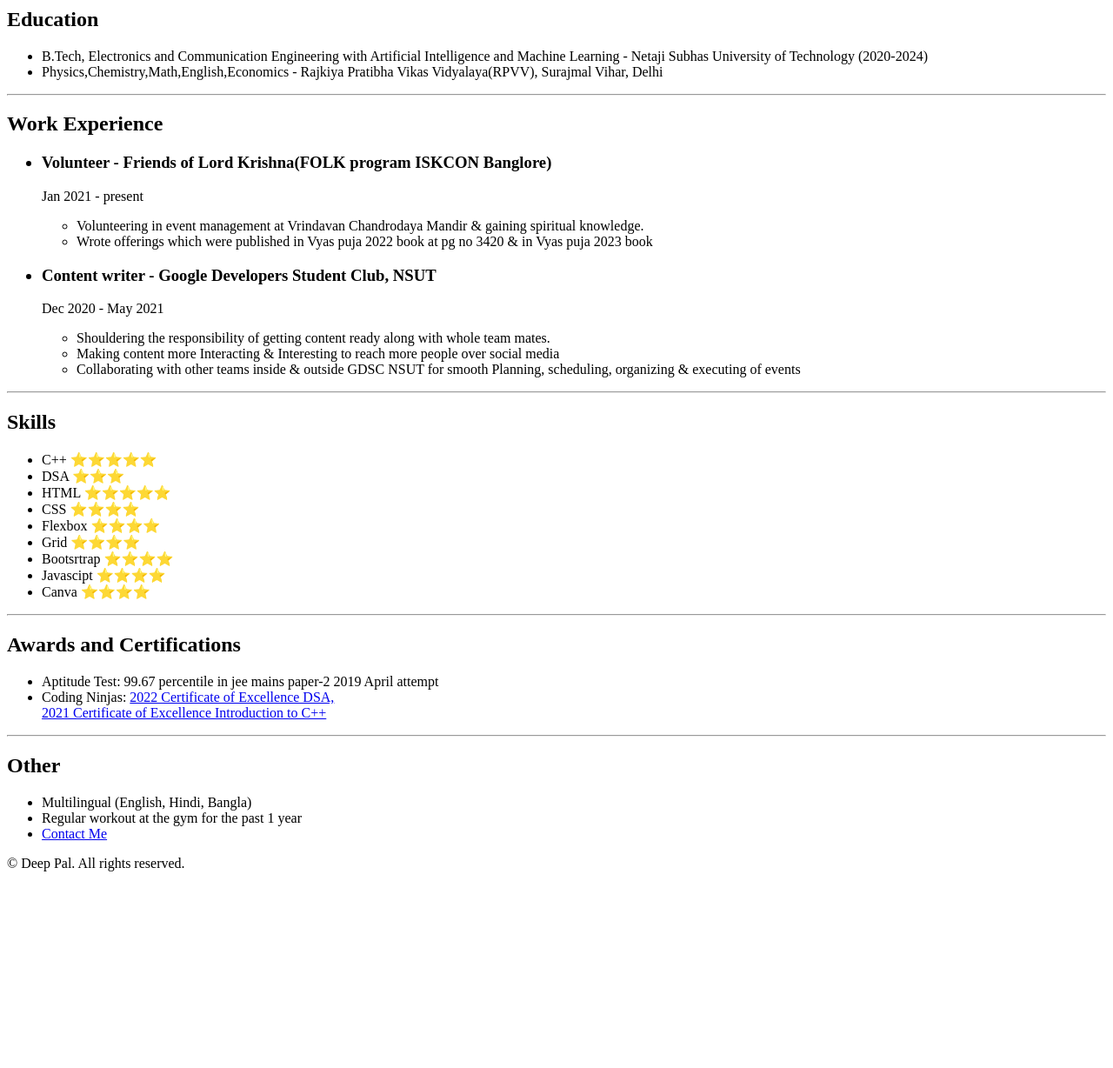
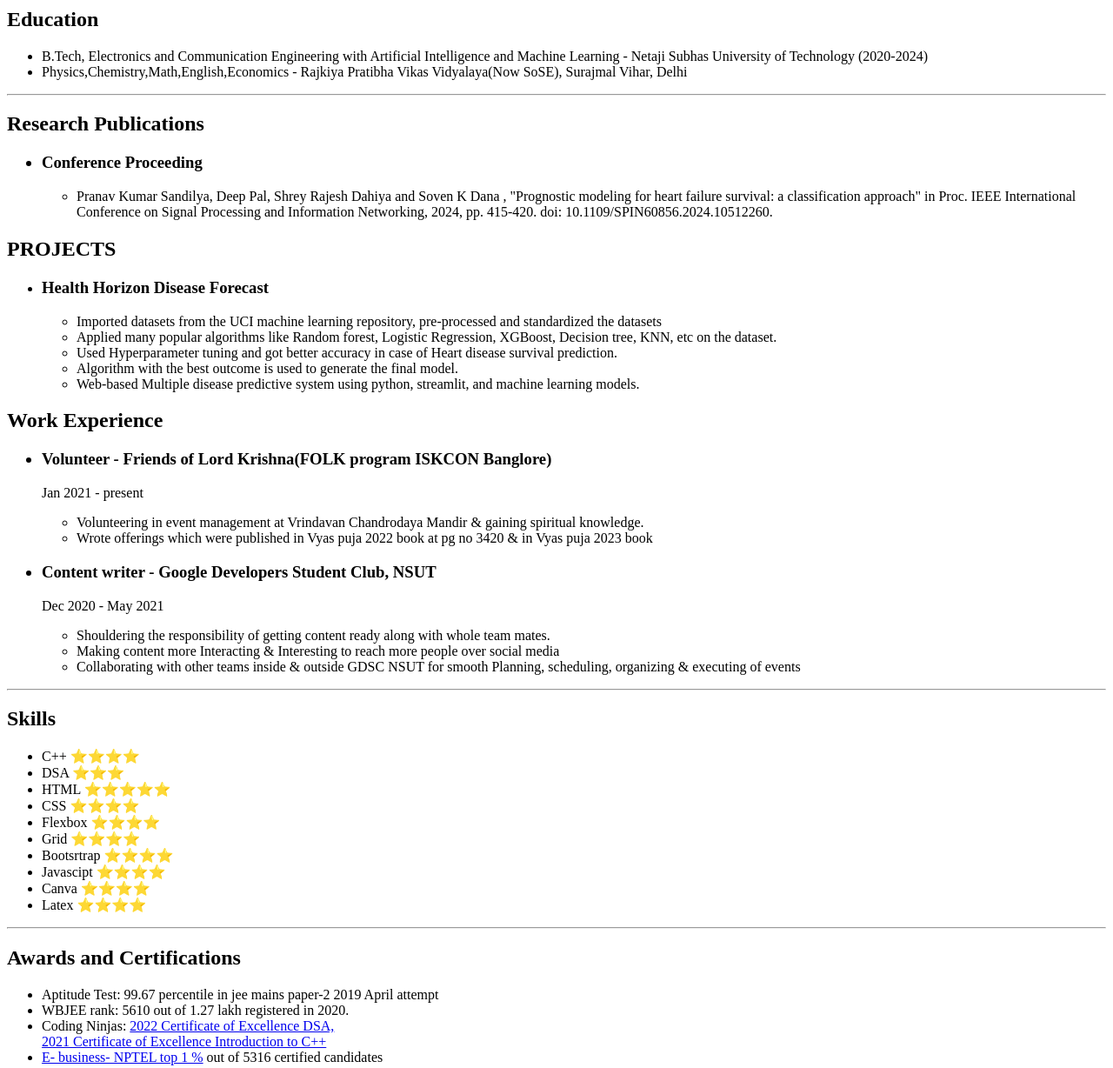
Before and after one commit to Deep-Paul/Online-Resume, a plain HTML site: page index.html in a window 1280 px wide. Shown: the part 240-1468 px from the top of the page at 87% size. Before the commit the page ends 1258 px from the top, so only its background shows below. Drawn offline with Linux system fonts and the light colour scheme.

Commit message:
Add files via upload

```diff
--- a/index.html
+++ b/index.html
@@ -14,11 +14,33 @@
     <h2>Education</h2>
     <ul>
         <li>B.Tech, Electronics and Communication Engineering with Artificial Intelligence and Machine Learning - Netaji Subhas University of Technology (2020-2024)</li>
-        <li>Physics,Chemistry,Math,English,Economics - Rajkiya Pratibha Vikas Vidyalaya(RPVV), Surajmal Vihar, Delhi</li>
+        <li>Physics,Chemistry,Math,English,Economics - Rajkiya Pratibha Vikas Vidyalaya(Now SoSE), Surajmal Vihar, Delhi</li>
     </ul>
     <hr/>
+
+    <h2>Research Publications</h2>
+    <ul><h3><li>Conference Proceeding</li></h3>
+   <ul> <li> Pranav Kumar Sandilya, Deep Pal, Shrey Rajesh Dahiya and Soven K Dana , "Prognostic modeling
+        for heart failure survival: a classification approach" in Proc. IEEE International Conference on Signal
+        Processing and Information Networking, 2024, pp. 415-420. doi: 10.1109/SPIN60856.2024.10512260.</li></ul>
+    </ul>
+
+<h2>PROJECTS</h2>
+<ul><li><h3>Health Horizon Disease Forecast</h3></li>
+<ul>
+<li> Imported datasets from the UCI machine learning repository, pre-processed and standardized the
+    datasets</li>
+    <li>Applied many popular algorithms like Random forest, Logistic Regression, XGBoost, Decision tree,
+        KNN, etc on the dataset.</li>
+        <li>Used Hyperparameter tuning and got better accuracy in case of Heart disease survival prediction.</li>
+        <li>Algorithm with the best outcome is used to generate the final model.</li>
+        <li>Web-based Multiple disease predictive system using python, streamlit, and machine learning models.</li>
+
+
+</ul>
+</ul>
+
     <h2>Work Experience</h2>
-
 
     <ul><h3><li>Volunteer - Friends of Lord Krishna(FOLK program ISKCON Banglore)
     </li> </h3>
@@ -47,7 +69,7 @@
     <hr/>
 
     <h2>Skills</h2>
-    <ul><li>C++ ⭐️⭐️⭐️⭐️⭐️</li>
+    <ul><li>C++ ⭐️⭐️⭐️⭐️</li>
         <li>DSA ⭐️⭐️⭐️</li>
         <li>HTML ⭐️⭐️⭐️⭐️⭐️</li>
         <li>CSS ⭐️⭐️⭐️⭐️</li>
@@ -56,20 +78,25 @@
         <li>Bootsrtrap ⭐️⭐️⭐️⭐️</li>
         <li>Javascipt ⭐️⭐️⭐️⭐️</li>
         <li>Canva ⭐️⭐️⭐️⭐️</li>
+        <li>Latex ⭐️⭐️⭐️⭐️</li>
 
     </ul>
     <hr/>
     <h2>Awards and Certifications</h2>
     <ul><li>Aptitude Test:  99.67  percentile in jee mains paper-2  2019 April attempt</li>
+        <li> WBJEE rank: 5610 out of 1.27 lakh registered in 2020.</li>
     <li>Coding Ninjas: <a href="https://certificate.codingninjas.com/verify/e8bca177c80eb515">2022 Certificate of Excellence DSA,   </a> <br/>
-        <a href="https://certificate.codingninjas.com/verify/3ef23c1cbe38977a">2021 Certificate of Excellence Introduction to C++ </a></li></ul>
+        <a href="https://certificate.codingninjas.com/verify/3ef23c1cbe38977a">2021 Certificate of Excellence Introduction to C++ </a></li>
+    <li><a href="https://drive.google.com/file/d/1ON84iDlKx51Jh25HPsQCaVQoi4csiKPU/view">E- business- NPTEL top 1 %</a> out of 5316 certified candidates</li>
+    </ul>
 
 
 
     <hr/>
     <h2>Other</h2>
     <ul><li>Multilingual (English, Hindi, Bangla)</li>
-    <li>Regular workout at the  gym for the past 1 year </li>
+    <li> Loves working out (used to go to the gym for 1 year and 2 months).</li>
+    <li> Loves listening to music (especially pop and indie music)</li>
     <li><a href="./contact.html"> Contact Me</a></li>
 </ul>
 <footer>
```
